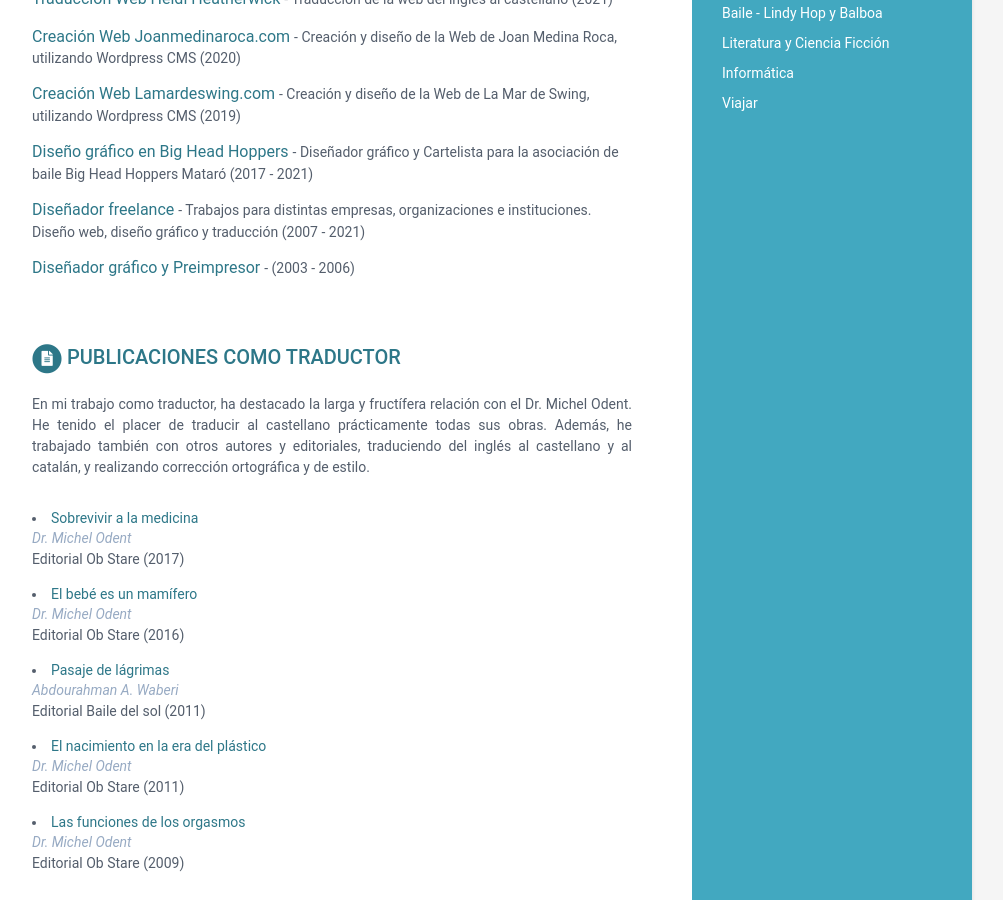
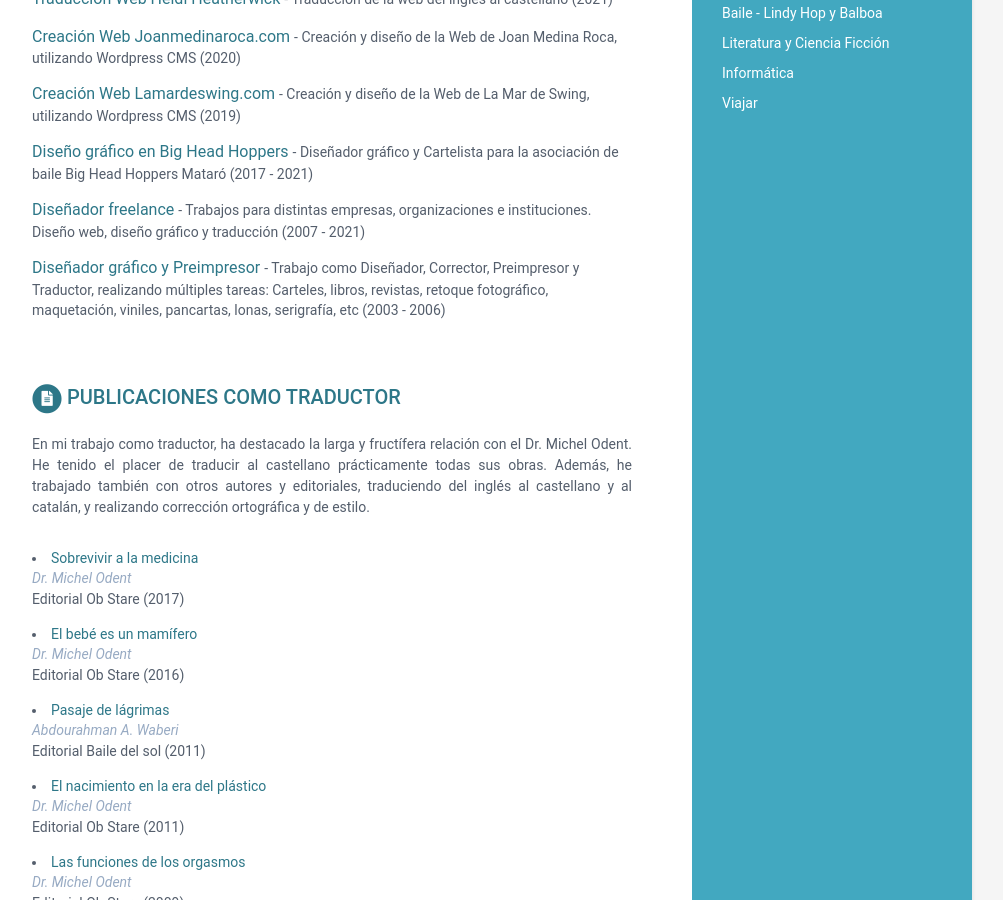
Before and after one commit to joan-medina-roca/cv.joanmedinaroca.com, a Jekyll site: the page built from index.html, in a window 1280 px wide and 900 px high, scrolled down 1256 px. Shown: the whole window, without its empty margins (168-1171 px from the left). Built offline with Jekyll 4.4.1, drawn with Linux system fonts in a browser that asks for light colours.

Commit message:
projects

```diff
--- a/_data/data.yml
+++ b/_data/data.yml
@@ -162,7 +162,7 @@ projects:
 
     - title: Diseñador gráfico y Preimpresor
       link: "https://www.marc-marti.com/"
-      tagline: "(2003 - 2006)"
+      tagline: "Trabajo como Diseñador, Corrector, Preimpresor y Traductor, realizando múltiples tareas: Carteles, libros, revistas, retoque fotográfico, maquetación, viniles, pancartas, lonas, serigrafía, etc (2003 - 2006)"
 
 publications:
   title: Publicaciones como Traductor
```
